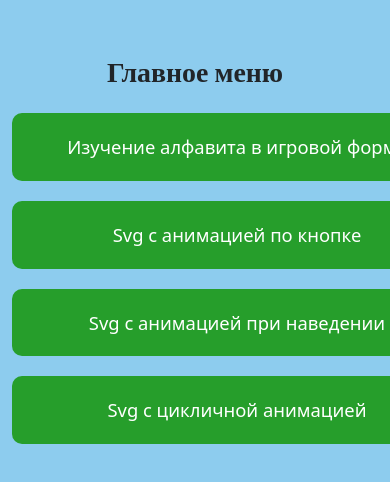
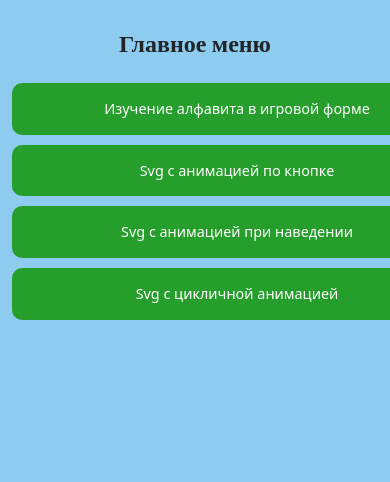
Before and after one commit to AnigalHub/DrawnSVGWithAnimation, a Vue app: page / in a window 390 px wide. Shown: the top 482 px of the page. Built offline with nearby package versions, Linux system fonts and the light colour scheme; a web font is replaced by a local one.

Commit message:
добавлена адаптивность, изменена высота

```diff
--- a/src/App.vue
+++ b/src/App.vue
@@ -16,7 +16,8 @@ export default {
 <style lang="scss">
   $background: #8dccee;
   #app{
-      height: 100vh;
+      height: 100%;
+      min-height: 100vh;
       background: $background;
   }
   h1{
@@ -27,6 +28,7 @@ export default {
   }
   #mainMenu, #gameMenu{
       padding-top: 15%;
+      padding-bottom: 20px;
       button{
           display: block;
           background-color: #269e2b;
@@ -46,33 +48,49 @@ export default {
           text-align: center;
           text-decoration: none;
           transition-duration: 0.4s;
-          &:hover {
-              box-shadow: 0 12px 16px 0 rgba(0, 0, 0, 0.24), 0 17px 50px 0 rgba(0, 0, 0, 0.19);
-          }
+          &:hover {box-shadow: 0 12px 16px 0 rgba(0, 0, 0, 0.24), 0 17px 50px 0 rgba(0, 0, 0, 0.19);}
       }
   }
-  #colorChange{
-      h1{
-          padding-top: 20px;
-          margin-bottom: 0 !important;
-      }
-  }
+
   #alphabet,#colorChange,#loopingAnimation,#wordConstructor,#collectCouple,#territory{
       margin-left: 60px;
-      button{
-          width: 150px;
-          padding:10px 32px;
-          transition-duration: 0.4s;
-          position: sticky;
-          top: 35px;
-          margin-left: -250px;
-      }
+      padding-top: 15px;
   }
-  .back{background-color: #517952 !important;}
+  .back{
+      width: 150px;
+      padding:10px 32px;
+      transition-duration: 0.4s;
+      display: block;
+      margin-left: auto;
+      margin-right: auto;
+      background-color: #517952 !important;
+  }
   .flex-container {
       display: flex;
       flex-wrap: wrap;
-      //margin-top: 1.5%;
-      //margin-left: 20px;
   }
+  #screenRotation{display: none;}
+  @media screen and  (max-width: 499px) {
+      #alphabet{padding-left: 0;}
+      #alphabet,#colorChange,#loopingAnimation,#wordConstructor,#collectCouple,#territory{margin-left: 0;}
+      #content{display: none;}
+      #screenRotation{display: block;}
+  }
+  @media screen and (max-width: 992px) {
+      #alphabet,#colorChange,#loopingAnimation,#wordConstructor,#collectCouple,#territory{
+          button{padding:7px;}
+      }
+      #mainMenu, #gameMenu{
+          padding-top: 8%;
+          button{
+              padding:15px;
+              margin: 10px auto;
+          }
+      }
+      h1{font-size: 1.5rem !important;}
+      #mainMenu, #gameMenu, #alphabet,#colorChange,#loopingAnimation,#wordConstructor, #collectCouple,#territory {
+          button {font-size: .9rem;}
+      }
+  }
+
 </style>
```
